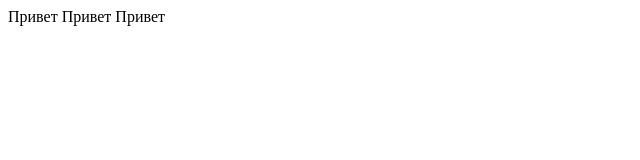
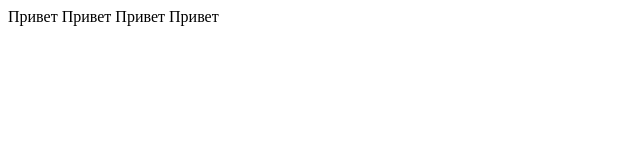
Before and after one commit to evgeniipilenieks/first-project, a plain HTML site: page index.html in a window 1280 px wide. Shown: the full height of the page, 0-640 px from the left. Drawn offline with Linux system fonts and the light colour scheme.

Commit message:
Мой первый коммит

```diff
--- a/index.html
+++ b/index.html
@@ -3,6 +3,6 @@
 </head>
 <body>
 Привет
-Привет Привет
+Привет Привет Привет
 </body>
 </html>
```
Also changed, not shown: style.css (added).
